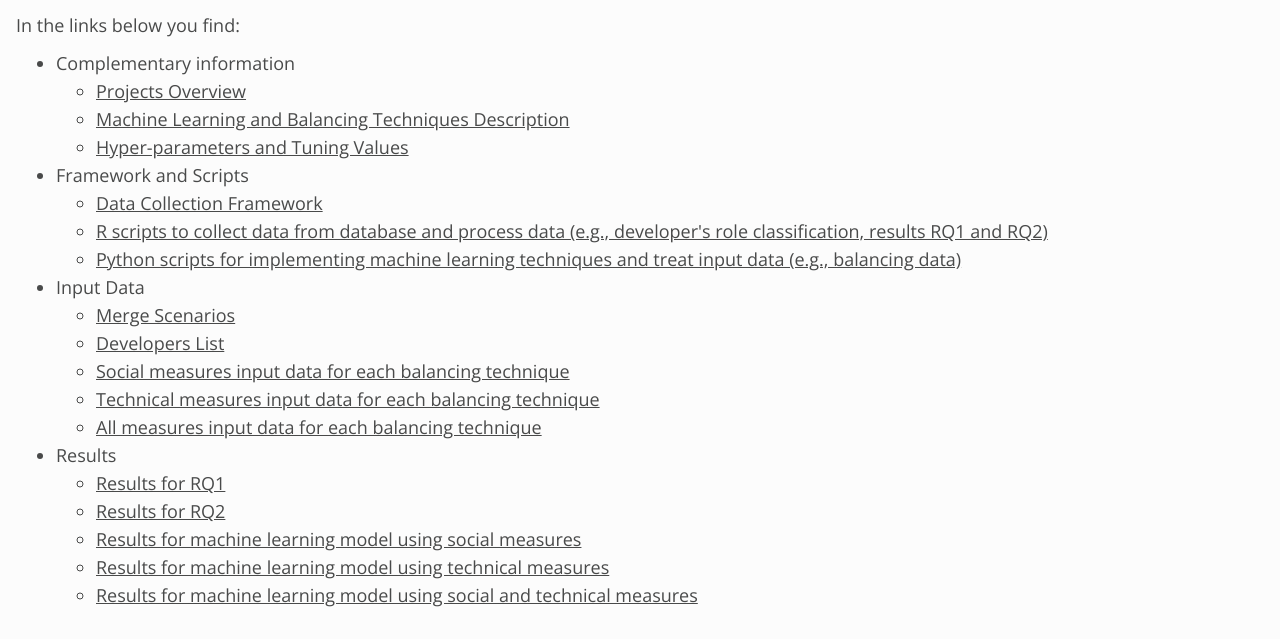
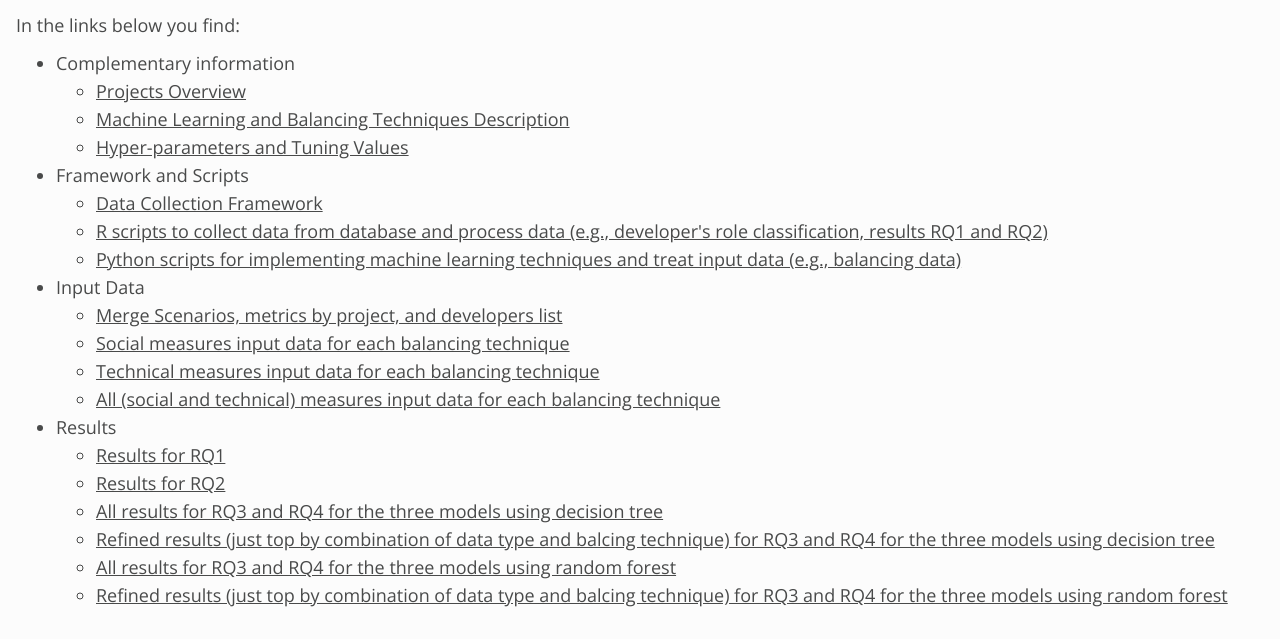
Before and after one commit to GustavoVale/-predicting-merge-conflicts-considering-social-and-technical-assets, a plain HTML site: page index.html in a window 1280 px wide. Shown: the part 459-1098 px from the top of the page. Drawn offline with nearby package versions, Linux system fonts and the light colour scheme.

Commit message:
adding links to mentioned files in the main page of the website

```diff
--- a/index.html
+++ b/index.html
@@ -101,8 +101,7 @@
   <p>This page provides supplementary information for paper: `Predicting Merge Conflicts Considering Social and
     Technical Assets` submitted to the XXX Journal.</p>
 
-  <p>In the links below you find:
-    <p />
+  <p>In the links below you find:</p>
 
   <ul>
 
@@ -114,33 +113,39 @@
       <li><a
           href="https://gustavovale.github.io/predicting-merge-conflicts-considering-social-and-technical-assets/website/ml-and-bl-techniques-description.html">
           Machine Learning and Balancing Techniques Description </a></li>
-      <li><a href="TODO">
+      <li><a
+          href="https://gustavovale.github.io/predicting-merge-conflicts-considering-social-and-technical-assets/website/hyperparams-tuning-values.html">
           Hyper-parameters and Tuning Values</a></li>
     </ul>
 
     <li>Framework and Scripts</li>
     <ul>
-      <li><a href="TODO">
+      <li><a
+          href="https://github.com/GustavoVale/predicting-merge-conflicts-considering-social-and-technical-assets/tree/main/data-collection-framework">
           Data Collection Framework</a></li>
-      <li><a href="TODO">
+      <li><a
+          href="https://github.com/GustavoVale/predicting-merge-conflicts-considering-social-and-technical-assets/tree/main/generating-raw-input-data">
           R scripts to collect data from database and process data (e.g., developer's role classification, results RQ1
           and RQ2)</a></li>
-      <li><a href="TODO">
+      <li><a
+          href="https://github.com/GustavoVale/predicting-merge-conflicts-considering-social-and-technical-assets/tree/main/ml-analysis-framework">
           Python scripts for implementing machine learning techniques and treat input data (e.g.,
           balancing data)</a></li>
     </ul>
     <li> Input Data</li>
     <ul>
-      <li><a href="TODO">
-          Merge Scenarios</a></li>
-      <li><a href="TODO">
-          Developers List</a></li>
-      <li><a href="TODO">
+      <li><a
+          href="https://github.com/GustavoVale/predicting-merge-conflicts-considering-social-and-technical-assets/tree/main/generating-raw-input-data/CSVs">
+          Merge Scenarios, metrics by project, and developers list</a></li>
+      <li><a
+          href="https://github.com/GustavoVale/predicting-merge-conflicts-considering-social-and-technical-assets/tree/main/ml-input-data-and-results/social_data">
           Social measures input data for each balancing technique</a></li>
-      <li><a href="TODO">
+      <li><a
+          href="https://github.com/GustavoVale/predicting-merge-conflicts-considering-social-and-technical-assets/tree/main/ml-input-data-and-results/tech_data">
           Technical measures input data for each balancing technique</a></li>
-      <li><a href="TODO">
-          All measures input data for each balancing technique</a></li>
+      <li><a
+          href="https://github.com/GustavoVale/predicting-merge-conflicts-considering-social-and-technical-assets/tree/main/ml-input-data-and-results/both_tech_and_social_data">
+          All (social and technical) measures input data for each balancing technique</a></li>
     </ul>
     <li>Results</li>
     <ul>
@@ -148,13 +153,22 @@
           Results for RQ1</a></li>
       <li><a href="TODO">
           Results for RQ2 </a></li>
-      <li><a href="TODO">
-          Results for machine learning model using social measures</a></li>
-      <li><a href="TODO">
-          Results for machine learning model using technical measures</a></li>
-      <li><a href="TODO">
-          Results for machine learning model using social and technical measures</a></li>
+      <li><a
+          href="https://github.com/GustavoVale/predicting-merge-conflicts-considering-social-and-technical-assets/tree/main/ml-input-data-and-results/utils/DecisionTree">
+          All results for RQ3 and RQ4 for the three models using decision tree</a></li>
+      <li><a
+          href="https://github.com/GustavoVale/predicting-merge-conflicts-considering-social-and-technical-assets/blob/main/ml-input-data-and-results/utils/DecisionTree/ResultsRefined.csv">
+          Refined results (just top by combination of data type and balcing technique) for RQ3 and RQ4 for the three
+          models using decision tree</a></li>
+      <li><a
+          href="https://github.com/GustavoVale/predicting-merge-conflicts-considering-social-and-technical-assets/tree/main/ml-input-data-and-results/utils/RandomForest">
+          All results for RQ3 and RQ4 for the three models using random forest</a></li>
+      <li><a
+          href="https://github.com/GustavoVale/predicting-merge-conflicts-considering-social-and-technical-assets/blob/main/ml-input-data-and-results/utils/RandomForest/ResultsRefined.csv">
+          Refined results (just top by combination of data type and balcing technique) for RQ3 and RQ4 for the three
+          models using random forest</a></li>
     </ul>
+
   </ul>
 
 </body>
```
